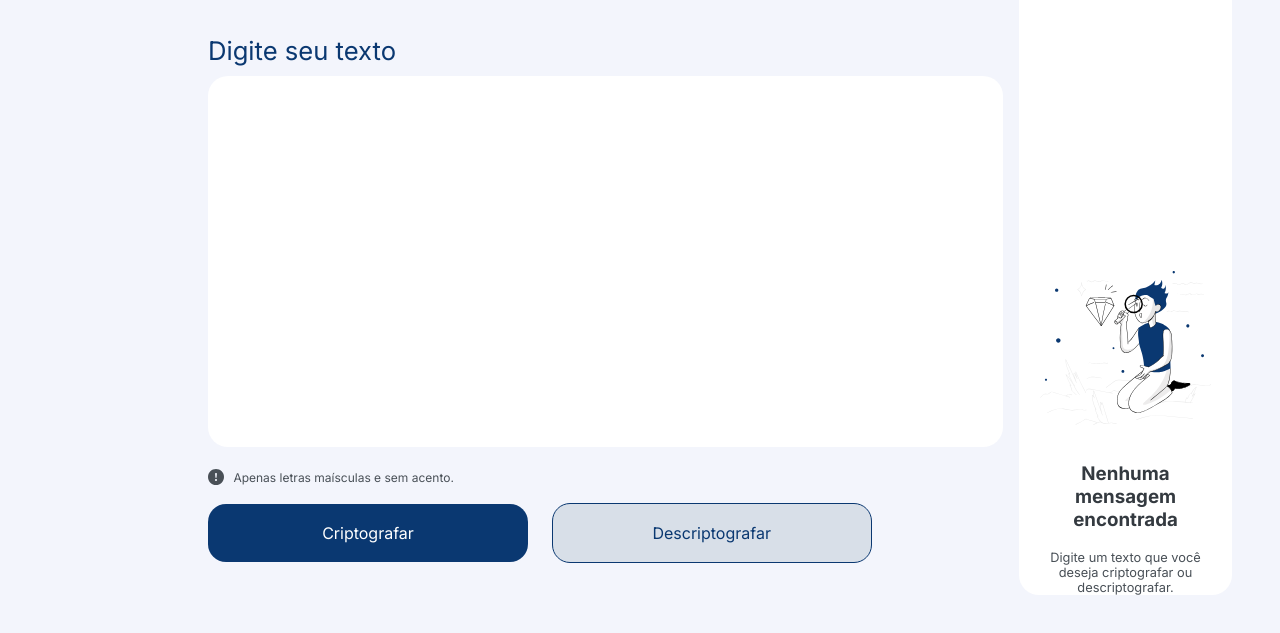
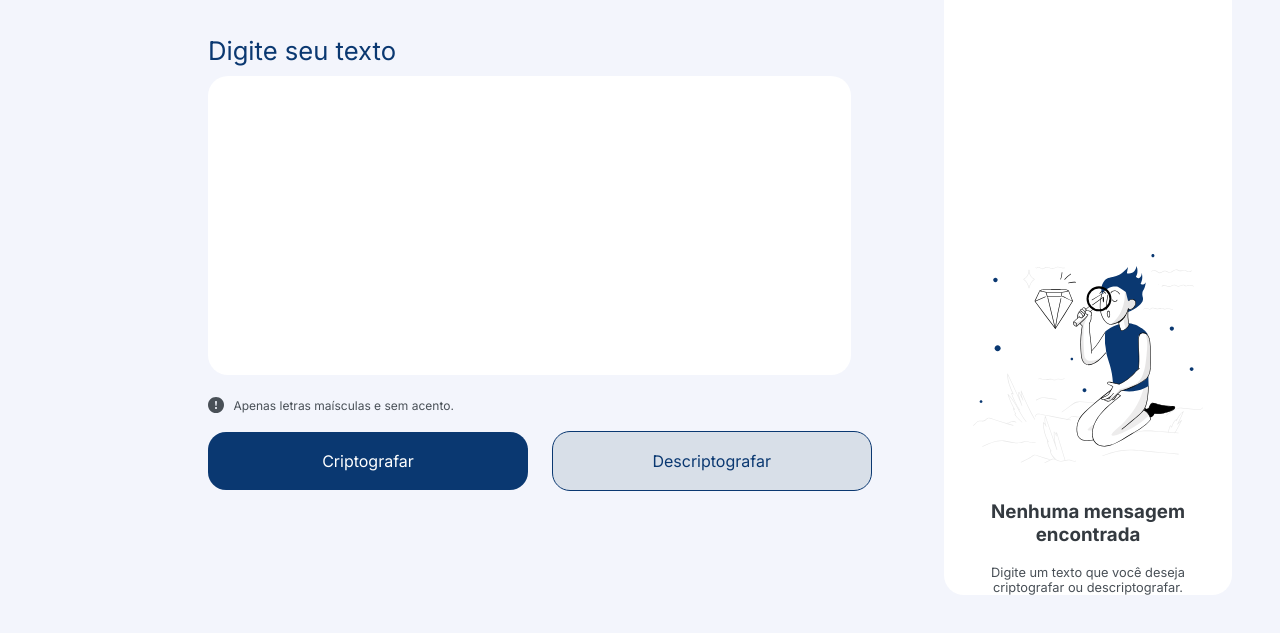
Before and after one commit to marciorobertomr/Decodificador, a plain HTML site: page index.html in a window 1280 px wide. Shown: the part 61-694 px from the top of the page. Drawn offline with Linux system fonts and the light colour scheme.

Commit message:
Ajustes no index e estilo da página

```diff
--- a/index.html
+++ b/index.html
@@ -16,6 +16,7 @@
 
         <main>
 
+            <div class="principal">
                 <form>
                     <label for="texto">Digite seu texto</label>
                     <textarea name="" id="texto" cols="38" rows="9"></textarea>
@@ -26,17 +27,19 @@
                         Apenas letras maísculas e sem acento.
                     </p>
 
-                <button id="criptografar">Criptografar</button>
-                <button id="descriptografar">Descriptografar</button>
                 </form>
 
-            <div class="resultado">
+                <button id="criptografar" onClick="criptografar()">Criptografar</button>
+                <button id="descriptografar" onClick="descriptografar()">Descriptografar</button>
+            </div>
+
+            <div class="resultado" id="resultado">
                 <img src="./img/High quality products 1 1.svg" alt="Pessoa desenhada investigando um diamante com o auxilio de uma lupa">
                 <h3>Nenhuma mensagem encontrada</h3>
                 <p>Digite um texto que você deseja criptografar ou descriptografar.</p>
             </div>
 
         </main>
-
+        <script src="./main.js"></script>
     </body>
 </html>
--- a/style.css
+++ b/style.css
@@ -35,7 +35,7 @@ main {
 
 /* FORMULÁRIO */
 
-form {
+.principal {
     width: 75%;
     margin: 6em 1em 5em 10em;
 }
@@ -50,7 +50,7 @@ label {
 textarea {
     border: none;
     border-radius: 20px;
-    font-size: 2em;
+    font-size: 1.6em;
     padding: 10px;
     color: #0A3871;
     /* Fixa o tamanho do textarea */
@@ -95,7 +95,7 @@ button {
 }
 
 /* Retorno de Mensagem Criptografada */
-div {
+.resultado {
     background-color: #FFFFFF;
     width: 30%;
     height: 40em;
@@ -104,20 +104,20 @@ div {
     border-radius: 20px;
 }
 
-div img {
+.resultado img {
     margin: 10em auto 1em;
     width: 80%;
     display: flex;
     align-self: center;
 }
 
-div h3 {
+.resultado h3 {
     text-align: center;
     margin: 2em 2em 1em;
     color: #343A40;
 }
 
-div p {
+.resultado p {
     text-align: center;
     font-size: 0.8em;
     margin: 0 auto;
```
Lines whose indentation alone changed are shown as unchanged.
